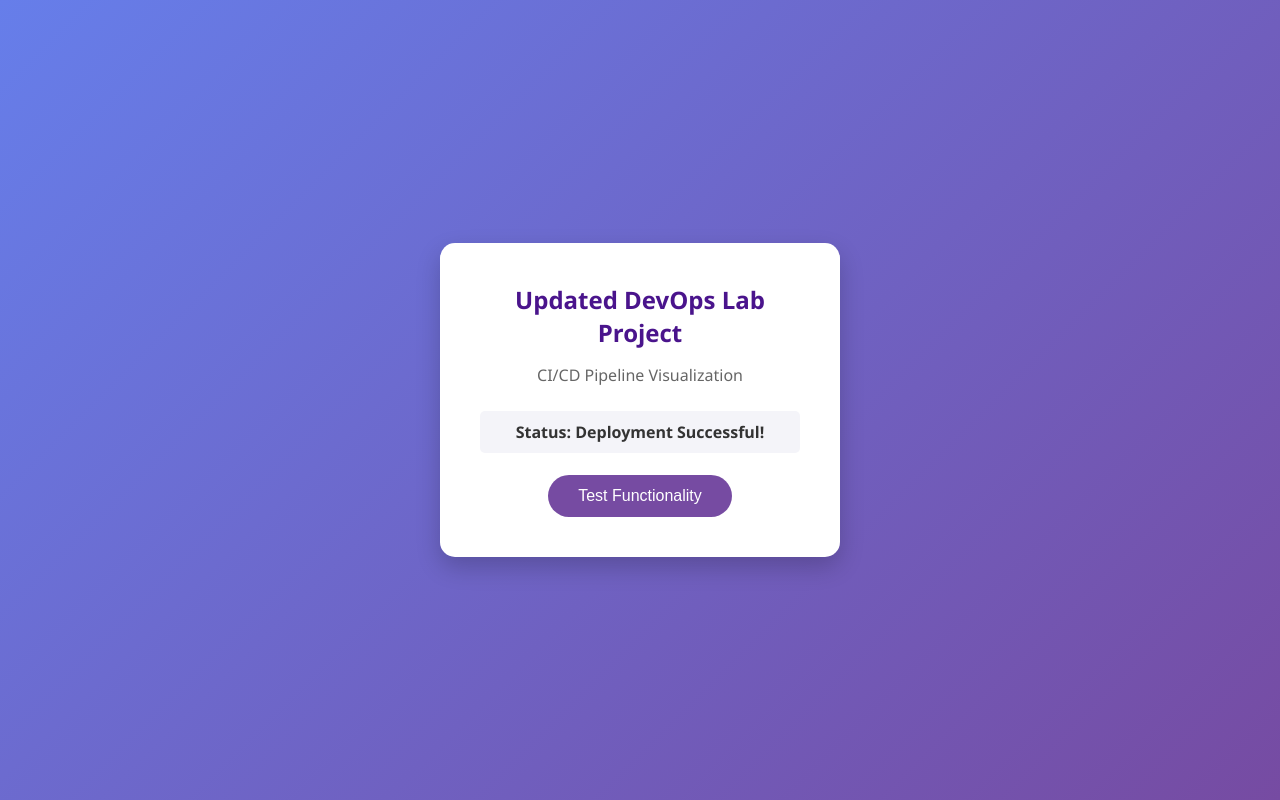
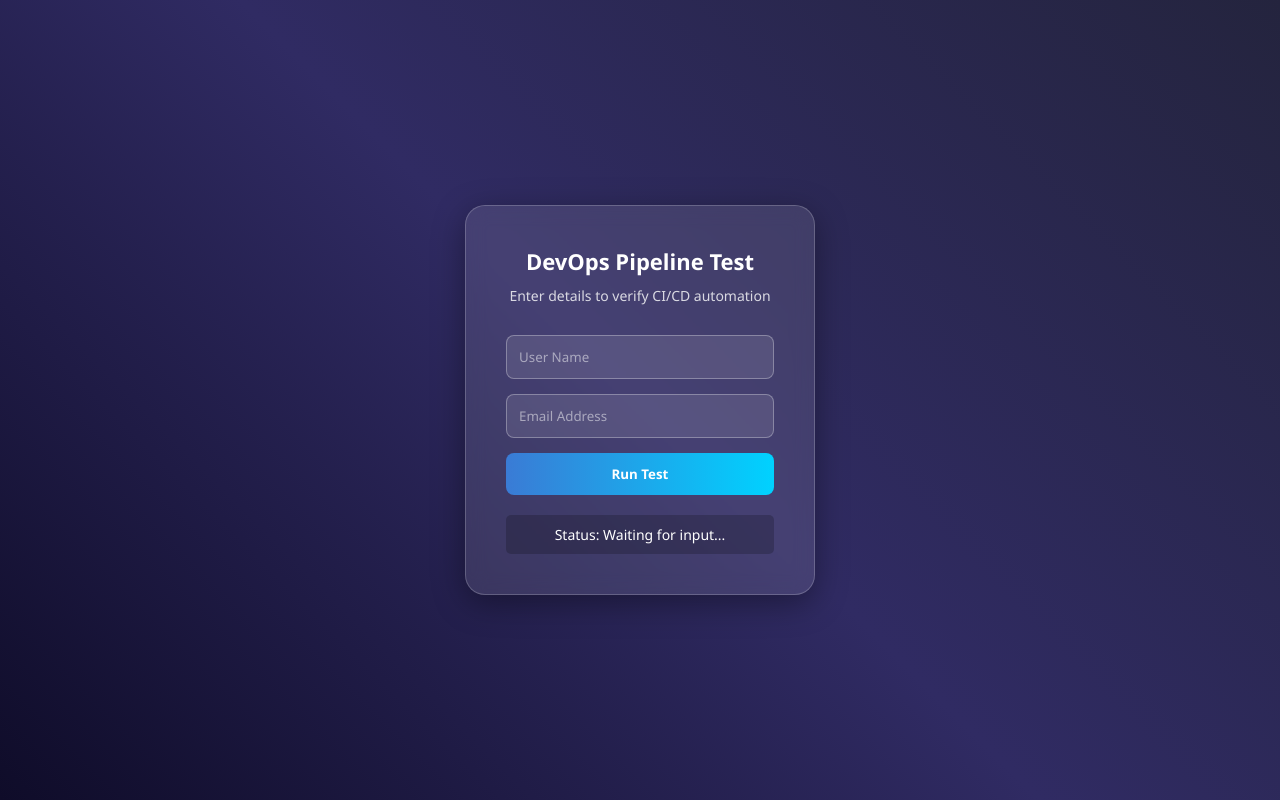
Before and after one commit to AnshParate05/Devops_Lab, a plain HTML site: page index.html in a window 1280 px wide. Drawn offline with Linux system fonts and the light colour scheme.

Commit message:
Add files via upload
Updated UI and automated test

```diff
--- a/index.html
+++ b/index.html
@@ -3,16 +3,25 @@
 <head>
     <meta charset="UTF-8">
     <meta name="viewport" content="width=device-width, initial-scale=1.0">
-    <title>My Web App</title>
+    <title>DevOps Portal</title>
     <link rel="stylesheet" href="style.css">
 </head>
 <body>
-    <div class="container">
-        <h1>Updated DevOps Lab Project</h1>
-        <p>CI/CD Pipeline Visualization</p>
-        <div id="status">Status: Deployment Successful!</div>
-        <br>
-        <button onclick="changeColor()">Test Functionality</button>
+    <div class="glass-card">
+        <h1>DevOps Pipeline Test</h1>
+        <p>Enter details to verify CI/CD automation</p>
+
+        <form id="testForm" onsubmit="handleForm(event)">
+            <div class="input-group">
+                <input type="text" id="name" placeholder="User Name" required>
+            </div>
+            <div class="input-group">
+                <input type="email" id="email" placeholder="Email Address" required>
+            </div>
+            <button type="submit" id="submitBtn">Run Test</button>
+        </form>
+
+        <div id="status">Status: Waiting for input...</div>
     </div>
     <script src="script.js"></script>
 </body>
--- a/script.js
+++ b/script.js
@@ -1,6 +1,10 @@
-function changeColor() {
+function handleForm(event) {
+    event.preventDefault();
+    const name = document.getElementById('name').value;
     const status = document.getElementById('status');
-    status.style.color = 'green';
-    status.innerText = 'Status: Interaction Success!';
-    console.log("Button was clicked!");
+
+    // This exact string is what Selenium will look for
+    status.innerText = "Success! Test passed for: " + name;
+    status.style.color = "#00ff88";
+    status.style.fontWeight = "bold";
 }
--- a/style.css
+++ b/style.css
@@ -1,61 +1,64 @@
-/* Reset defaults */
 * {
-    margin: 0;
-    padding: 0;
-    box-sizing: border-box;
+    margin: 0; padding: 0; box-sizing: border-box;
+    font-family: 'Segoe UI', sans-serif;
 }
 
 body {
-    font-family: 'Segoe UI', Tahoma, Geneva, Verdana, sans-serif;
-    background: linear-gradient(135deg, #667eea 0%, #764ba2 100%);
+    background: linear-gradient(45deg, #0f0c29, #302b63, #24243e);
     height: 100vh;
     display: flex;
     justify-content: center;
     align-items: center;
-    color: #333;
 }
 
-.container {
-    background: white;
+.glass-card {
+    background: rgba(255, 255, 255, 0.1);
+    backdrop-filter: blur(10px);
+    border: 1px solid rgba(255, 255, 255, 0.2);
     padding: 40px;
-    border-radius: 15px;
-    box-shadow: 0 10px 25px rgba(0,0,0,0.2);
+    border-radius: 20px;
     text-align: center;
-    max-width: 400px;
-    width: 100%;
+    color: white;
+    width: 350px;
+    box-shadow: 0 8px 32px rgba(0, 0, 0, 0.37);
 }
 
-h1 {
-    color: #4a148c;
-    margin-bottom: 15px;
-    font-size: 24px;
+h1 { margin-bottom: 10px; font-size: 22px; }
+p { margin-bottom: 30px; font-size: 14px; opacity: 0.8; }
+
+.input-group { margin-bottom: 15px; }
+
+input {
+    width: 100%;
+    padding: 12px;
+    background: rgba(255, 255, 255, 0.1);
+    border: 1px solid rgba(255, 255, 255, 0.3);
+    border-radius: 8px;
+    color: white;
+    outline: none;
 }
 
-p {
-    color: #666;
-    margin-bottom: 25px;
-    font-size: 16px;
+input::placeholder { color: rgba(255, 255, 255, 0.5); }
+
+button {
+    width: 100%;
+    padding: 12px;
+    background: #00d2ff;
+    background: linear-gradient(to right, #3a7bd5, #00d2ff);
+    border: none;
+    border-radius: 8px;
+    color: white;
+    font-weight: bold;
+    cursor: pointer;
+    transition: 0.3s;
+    margin-bottom: 20px;
 }
 
+button:hover { transform: scale(1.02); opacity: 0.9; }
+
 #status {
-    font-weight: bold;
+    font-size: 14px;
     padding: 10px;
     border-radius: 5px;
-    background: #f4f4f9;
+    background: rgba(0, 0, 0, 0.2);
 }
-
-button {
-    background-color: #764ba2;
-    color: white;
-    border: none;
-    padding: 12px 30px;
-    font-size: 16px;
-    border-radius: 25px;
-    cursor: pointer;
-    transition: transform 0.2s, background 0.3s;
-}
-
-button:hover {
-    background-color: #667eea;
-    transform: translateY(-2px);
-}
```
Also changed, not shown: 1 other file.
